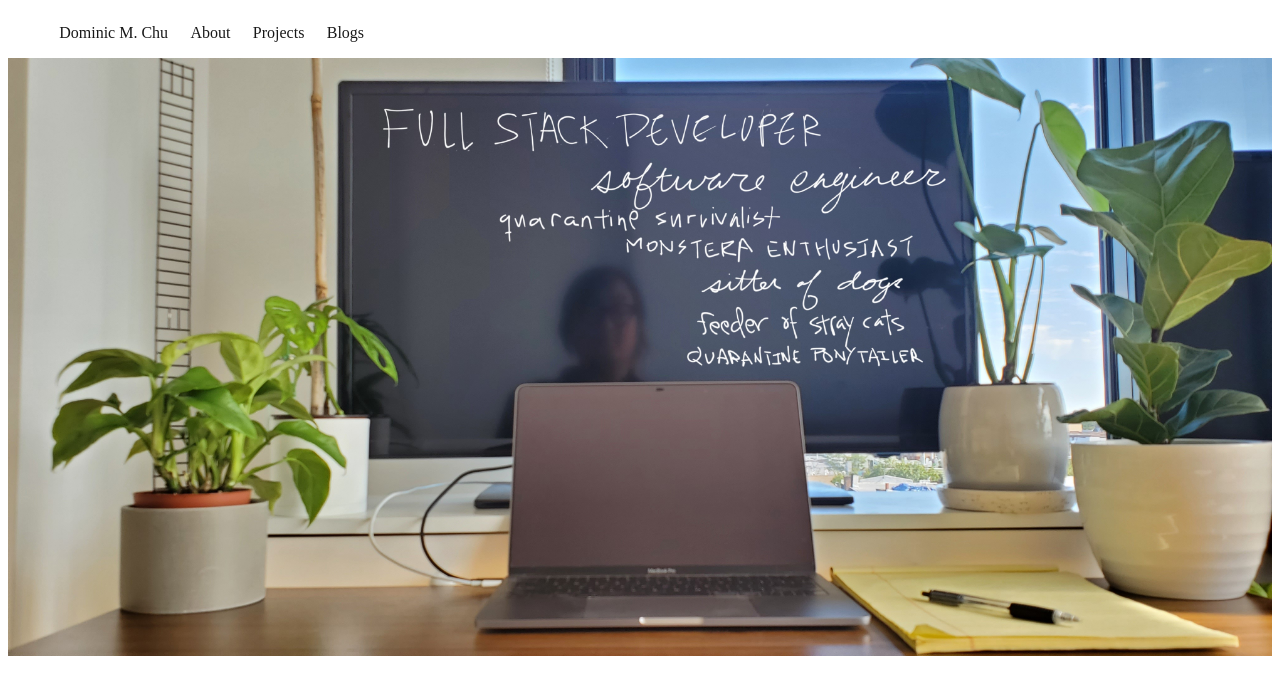
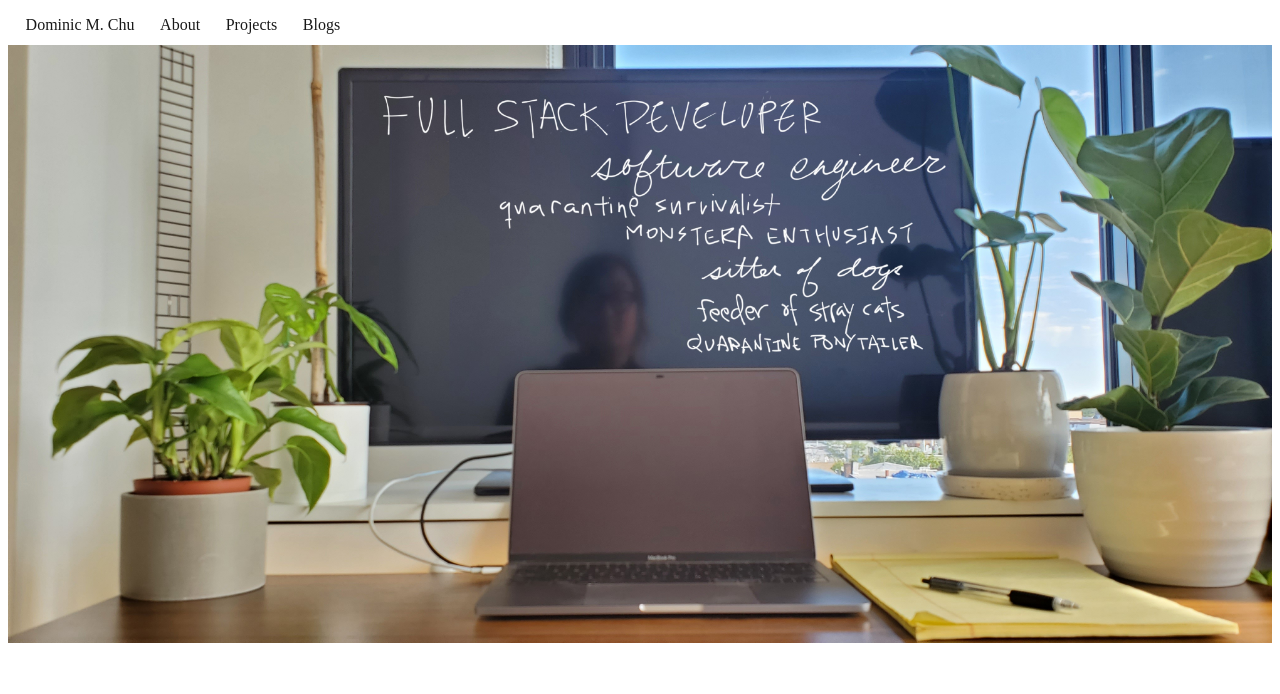
Before and after one commit to Domitalk/website, a React (Create React App) app: page / in a window 1280 px wide. Shown: the top 694 px of the page. Built offline with nearby package versions, Linux system fonts and the light colour scheme.

Commit message:
navbar styling padding

```diff
--- a/src/scss/Components/Navi.scss
+++ b/src/scss/Components/Navi.scss
@@ -9,17 +9,25 @@
     // padding: 2rem 4rem;
     z-index: 1;
     width: 100%;
+    // height: 5%;
     opacity: 0.9;
-    // margin-bottom: 3rem;
+    margin-bottom: 0.2rem;
 }
+// navbar spacing
 .navbar ul {
     display: flex;
     list-style: none;
+    margin: 0 0.3rem;
+
+    padding-top: 0.5rem;
+    padding-bottom: 0.5rem;
+    padding-right: 0rem;
+    padding-left: 0rem;
 }
 .navbar a {
     color: var(--nav-text-color);
-    padding: 0.45rem;
-    margin: 0 0.25rem;
+    padding: 0.5rem;
+    margin: 0 0.3rem;
     text-decoration: none;
 }
 .navbar a:hover {
```
Also changed, not shown: src/App.scss (+12 -0 lines).
